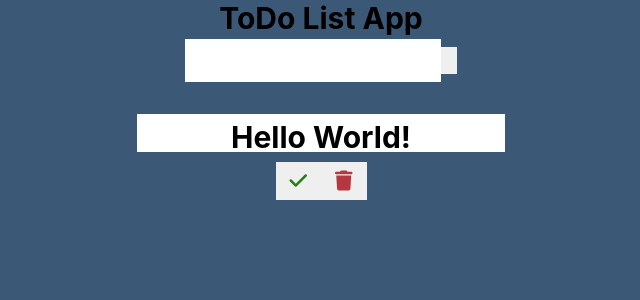
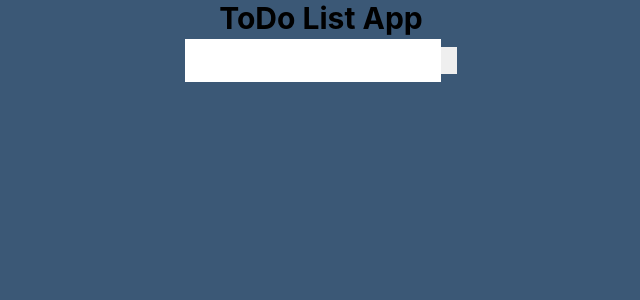
Before and after one commit to marimotona/React_TodoApp, a React (Create React App) app: page / in a window 1280 px wide. Shown: the top 300 px of the page, without its empty margins (319-959 px from the left). Built offline with nearby package versions, Linux system fonts and the light colour scheme; some icons are missing.

Commit message:
Add taskList in TosdoList.jsx

```diff
--- a/src/App.js
+++ b/src/App.js
@@ -11,7 +11,7 @@ function App() {
     <div className="App">
       <Title />
       <InputForm taskList={taskList} setTaskList={setTaskList}/>
-      <TodoList />
+      <TodoList taskList={taskList} setTaskList={setTaskList}/>
     </div>
   );
 }
--- a/src/components/InputForm.jsx
+++ b/src/components/InputForm.jsx
@@ -1,4 +1,3 @@
-import { getValue } from '@testing-library/user-event/dist/utils';
 import React, { useState } from 'react'
 
 const InputForm = ({taskList, setTaskList}) => {
@@ -7,6 +6,12 @@ const InputForm = ({taskList, setTaskList}) => {
 
     const handleSubmit = (e) => {
         e.preventDefault();
+        setTaskList([
+            ...taskList, //空のtaskListに追加する情報を入れている
+            {
+                text: inputText
+            }
+        ]);
     }
 
     const handleChange = (e) => {
--- a/src/components/TodoList.jsx
+++ b/src/components/TodoList.jsx
@@ -1,13 +1,13 @@
 import React from 'react'
 
-const TodoList = () => {
+export const TodoList = ({taskList, setTaskList}) => {
   return (
     <div className='todoList'>
         <div className='todos'>
+            {taskList.map(task => (
                 <div className='todo'>
                     <div className="todoText">
                         <span>Hello World!</span>
-                </div>
                     </div>
                     <div className="icons">
                         <button>
@@ -18,7 +18,8 @@ const TodoList = () => {
                         </button>
                     </div>
                 </div>
-
+            ))}
+        </div>
     </div>
   )
 }
```
Lines whose indentation alone changed are shown as unchanged.
